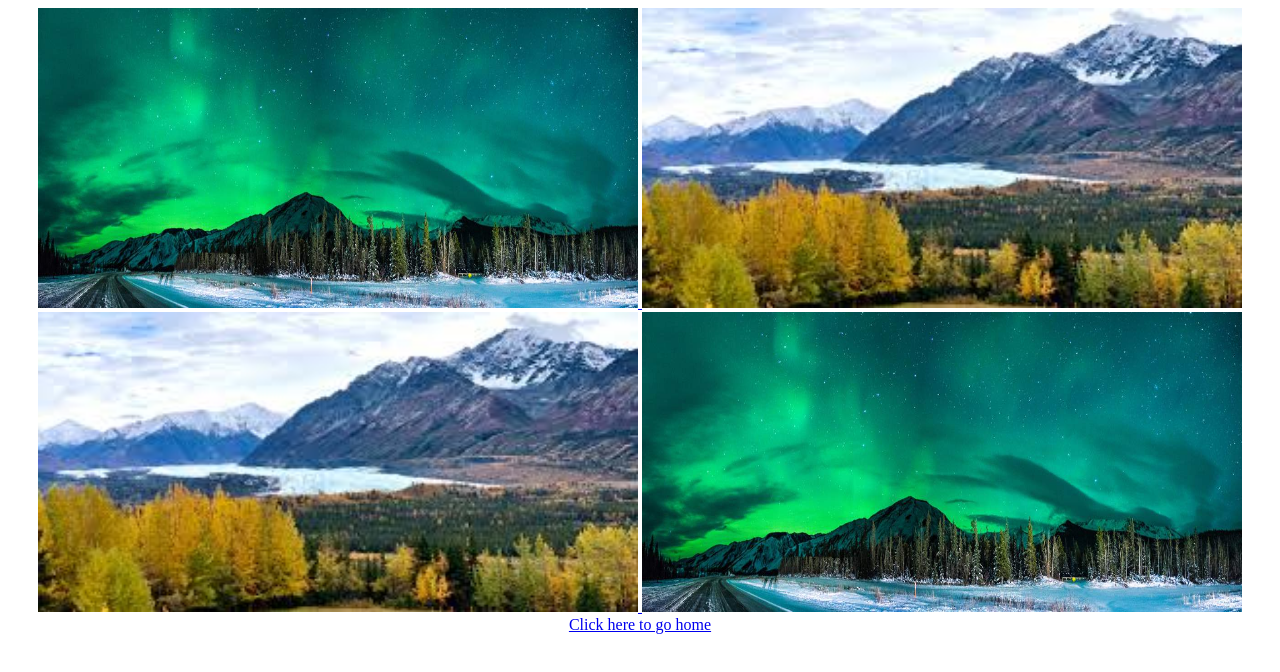
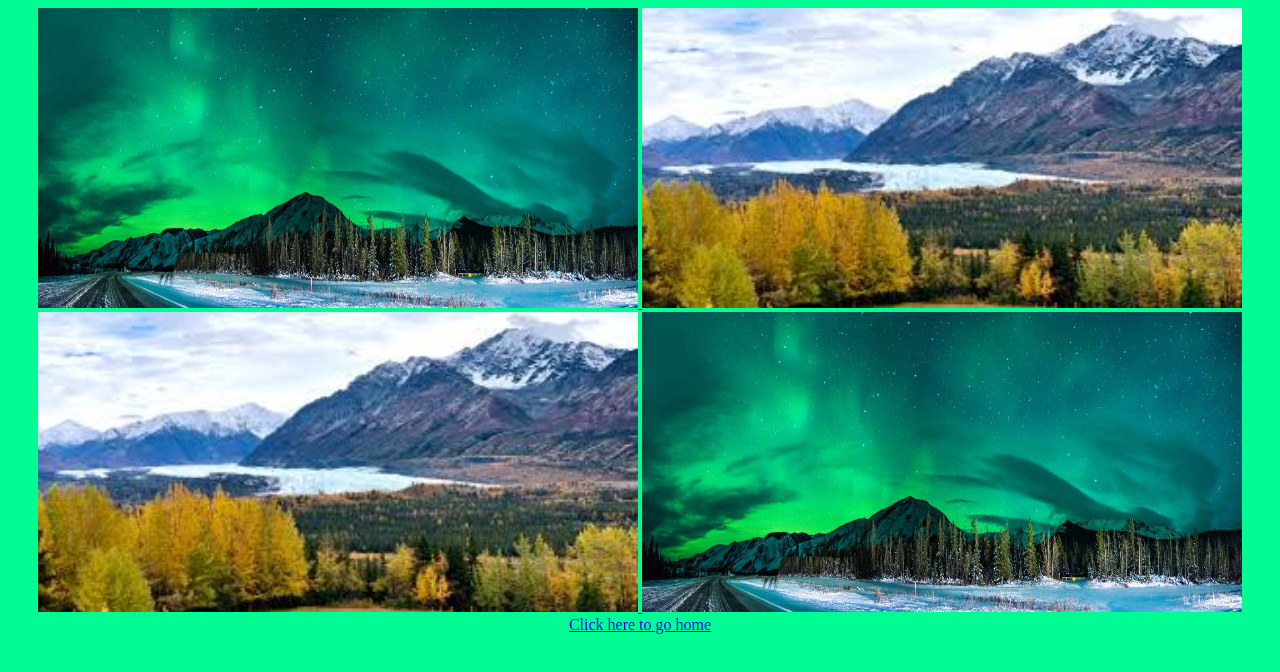
Before and after one commit to MadhanE24/MadhanE24.github.io, a plain HTML site: page travel.html in a window 1280 px wide. Drawn offline with Linux system fonts and the light colour scheme.

Commit message:
Update travel.html

```diff
--- a/travel.html
+++ b/travel.html
@@ -1,6 +1,11 @@
 <html>
   <head>
     <title>Travel Page - Alaska</title>
+    <style>
+      body {
+        background-color: #00fc93;
+      }
+    </style>
   </head>
 
   <body>
```
